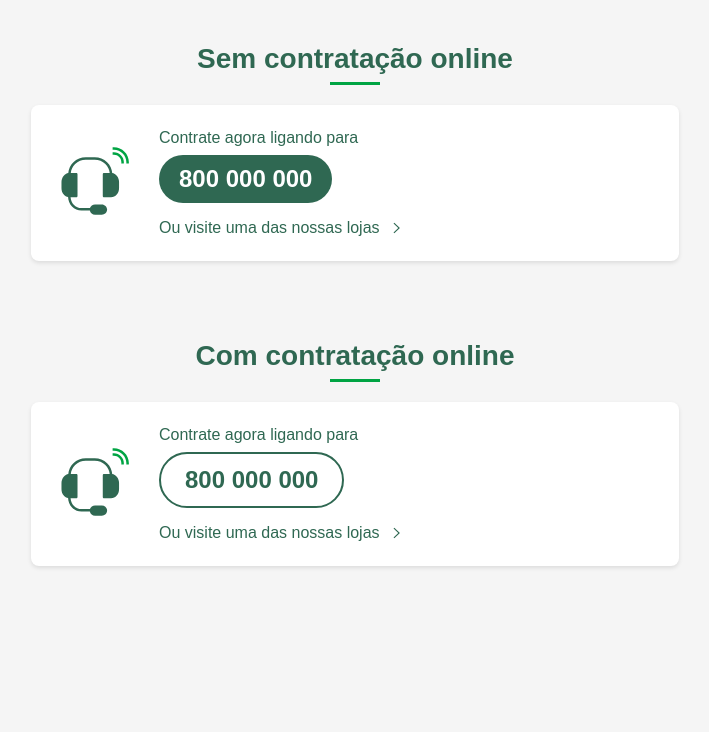
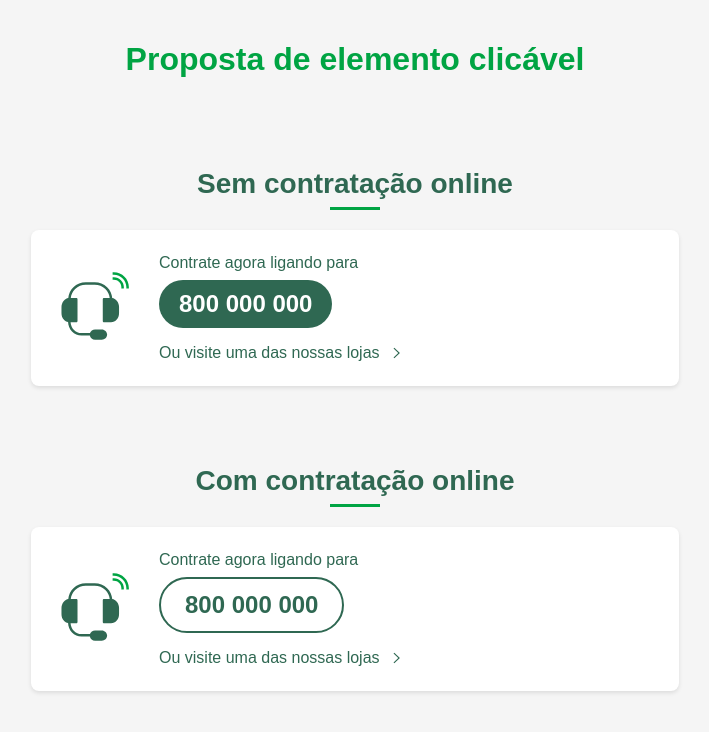
Before and after one commit to cocktelero/elemento-prueba, a plain HTML site: page index.html in a window 1280 px wide. Shown: the whole page, without its empty margins (285-994 px from the left). Drawn offline with Linux system fonts and the light colour scheme.

Commit message:
Actualizacion

```diff
--- a/index.html
+++ b/index.html
@@ -277,9 +277,20 @@
       height: 3px;
       background-color: #00A443;
     }
+
+    .titulo-destacado {
+      text-align: center;
+      font-size: 32px;
+      color: #00A443;
+      margin-bottom: 30px;
+      font-weight: bold;
+    }
   </style>
 </head>
 <body>
+  <h1 class="titulo-destacado">Proposta de elemento clicável</h1>
+  <br>
+  <br>
   <h2 class="titulo-seccion">Sem contratação online</h2>
   <div class="journal-content-article">
     <section id="mod-contacto" class="variant-1">
```
Lines whose indentation alone changed are shown as unchanged.
